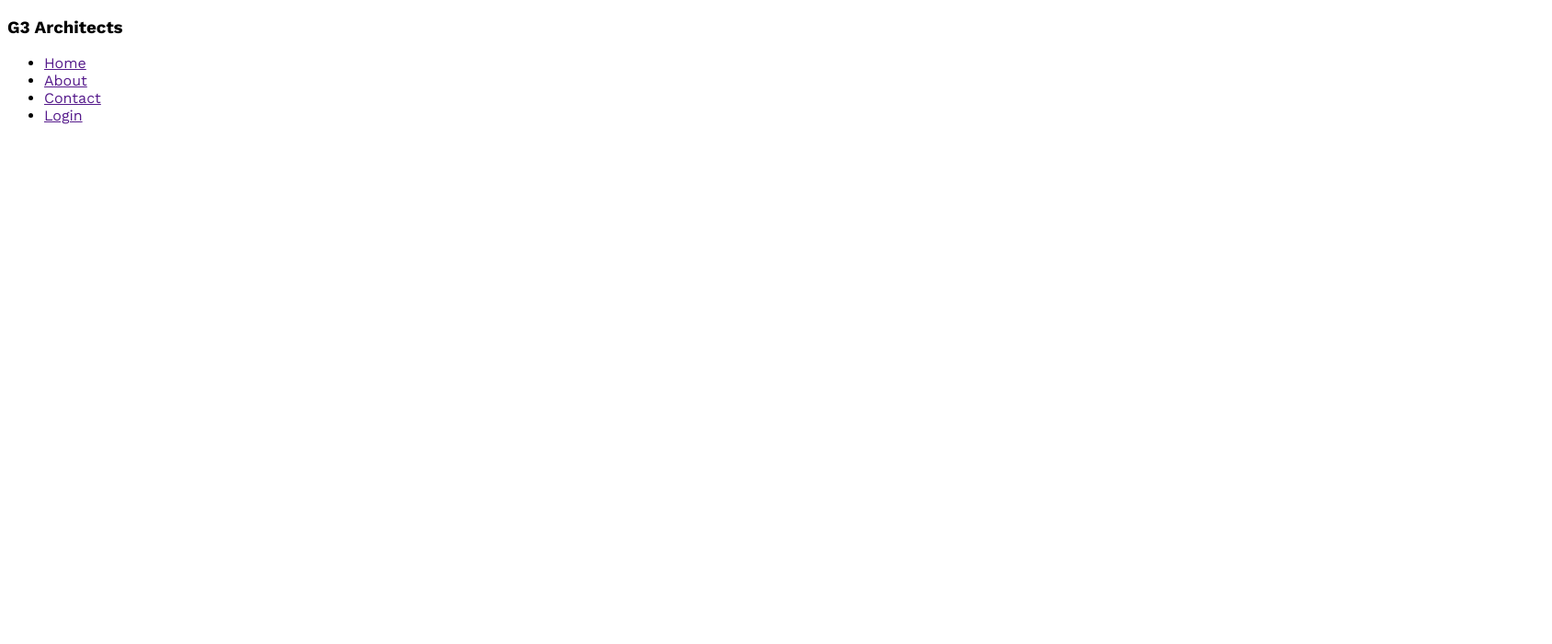
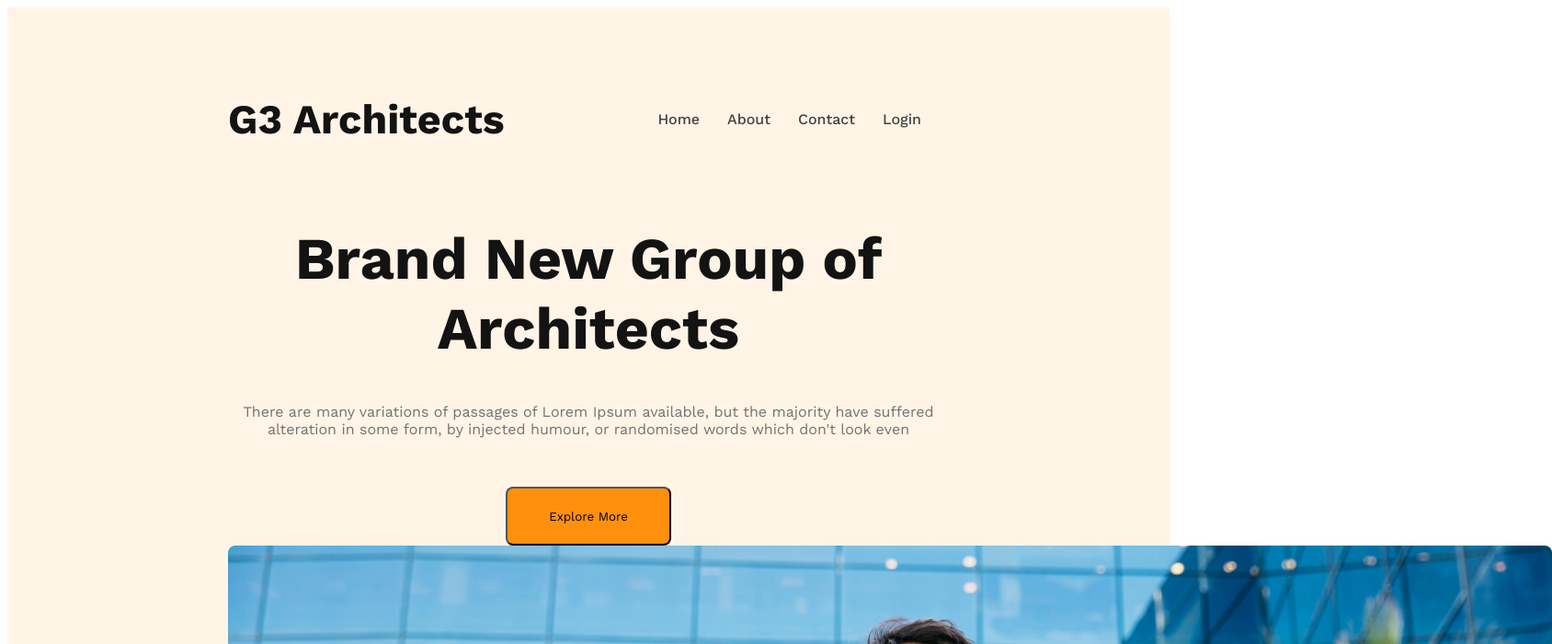
Before and after one commit to sumondas2001/g3-architects-website, a plain HTML site: page index.html in a window 1280 px wide. Shown: the top 700 px of the page at 92% size, 1688 px wide, since content can reach past the window. Drawn offline with nearby package versions, Linux system fonts and the light colour scheme.

Commit message:
banner contente add

```diff
--- a/index.html
+++ b/index.html
@@ -9,7 +9,7 @@
 <body>
     <header>
         <nav>
-            <h3>G3 Architects</h3>
+            <h3 class="nav-title">G3 Architects</h3>
             <ul>
                 <li><a href="">Home</a></li>
                 <li><a href="">About</a></li>
@@ -18,6 +18,14 @@
 
             </ul>
         </nav>
+        <div class="banner">
+            <div class="banner-content">
+                <h1 class="banner-title">Brand New Group of Architects</h1>
+                <p class="banner-description"> There are many variations of passages of Lorem Ipsum available, but the majority have suffered alteration in some form, by injected humour, or randomised words which don't look even</p>
+                <button class="but-primmer">Explore More</button>
+            </div>
+            <img src="/images/banner.png" alt="">
+        </div>
     </header>
     <main>
 
--- a/style/style.css
+++ b/style/style.css
@@ -5,3 +5,63 @@
     font-family: 'Open Sans', sans-serif;
     font-family: 'Work Sans', sans-serif;
 }
+
+
+.but-primmer{
+    width: 180px;
+    height: 64px;
+    border-radius: 8px;
+    background: #FF900E;
+}
+/* header style */
+header{
+    background-color:rgba(255, 144, 14, 0.10);
+    padding: 50px 240px;
+
+}
+nav{
+    display: flex;
+    justify-content: space-between;
+    align-items: center;
+
+}
+.nav-title{
+    color:#131313;
+    font-size: 2.8rem;
+    font-weight: 700;
+
+}
+nav > ul {
+    display:flex;
+    margin-left: 48px;
+
+}
+nav  li{
+    list-style: none;
+    margin-right: 30px;
+    font-weight: 500;
+    font-size: 1rem;
+}
+nav li a{
+   text-decoration: none;
+   color: #424242;
+}
+/* banner style */
+.banner-content{
+    max-width: 800px;
+    text-align: center;
+    margin: 0 auto;
+}
+.banner-title{
+    color:#131313;
+    font-size: 64px;
+    font-weight: 700;
+
+}
+.banner-description{
+    color:#727272;
+    font-size: 16px;
+    font-weight: 400;
+    margin-bottom: 53px;
+
+}
```
